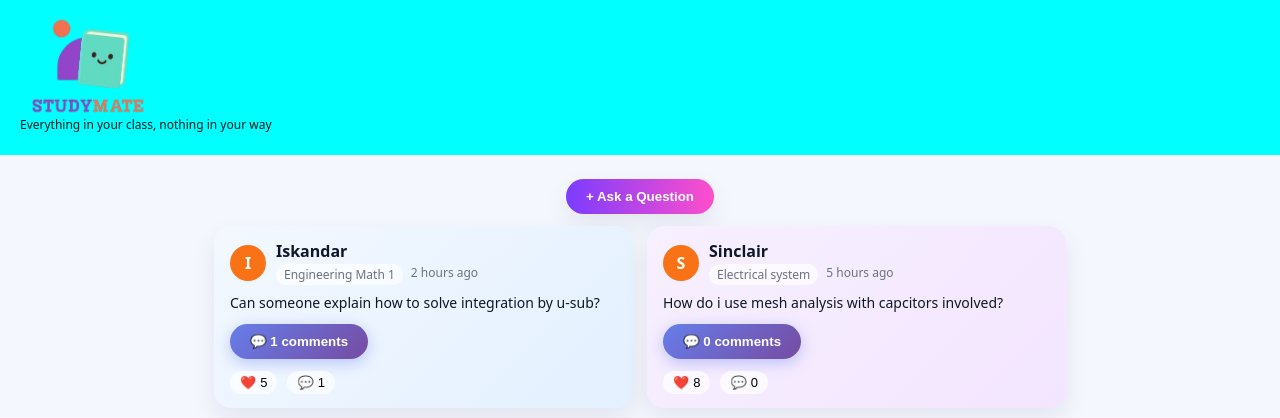
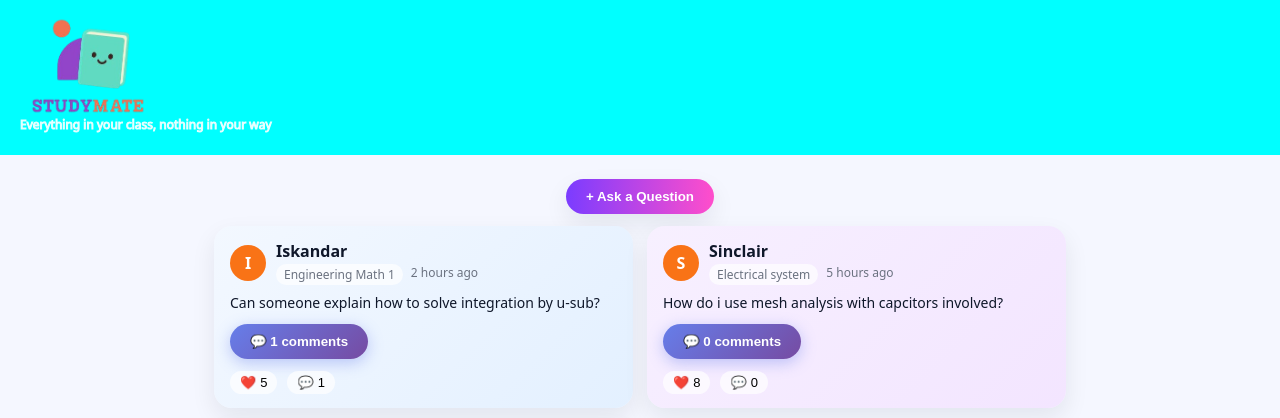
Before and after one commit to Iskandar-Create/UDE-APP, a Flask app: page / in a window 1280 px wide. Shown: the top 418 px of the page. Run offline with Flask 3, Linux system fonts and the light colour scheme.

Commit message:
Update styles.css

```diff
--- a/static/styles.css
+++ b/static/styles.css
@@ -24,7 +24,8 @@ body {
 
 .topbar {
   background: #00ffff;
-  color: var(--black);
+  color: var(--white);
+  -webkit-text-stroke: 1px;
   padding: 16px 20px 22px;
 }
 
```
